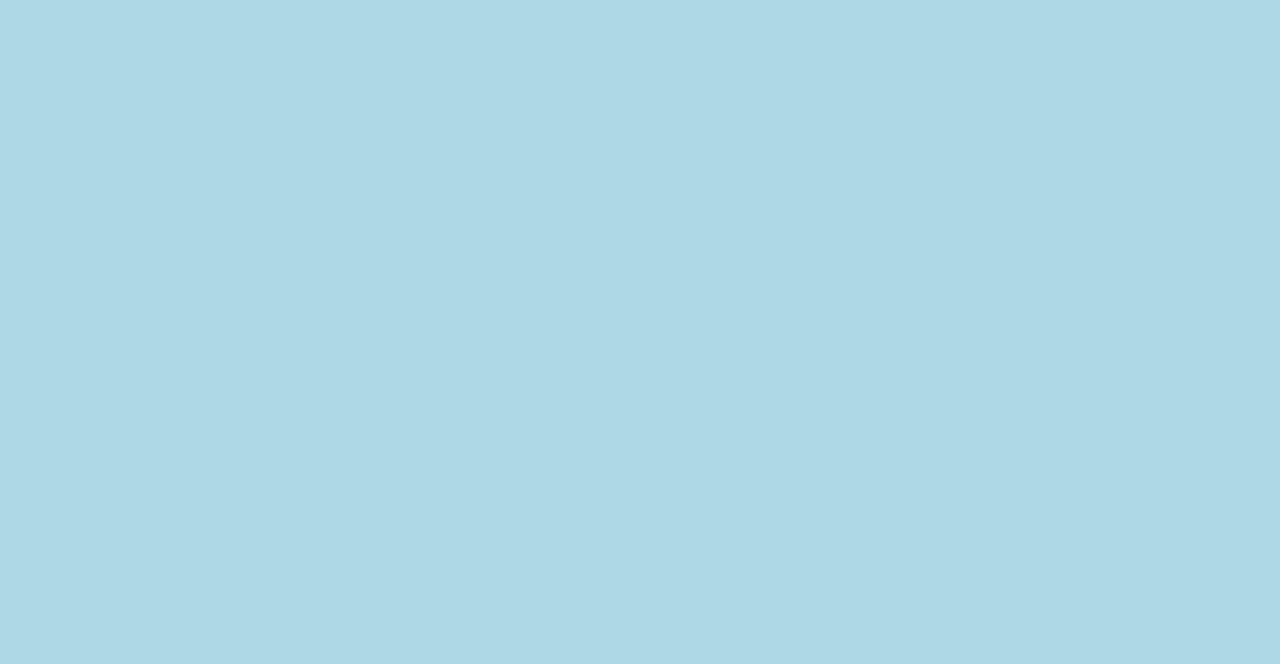
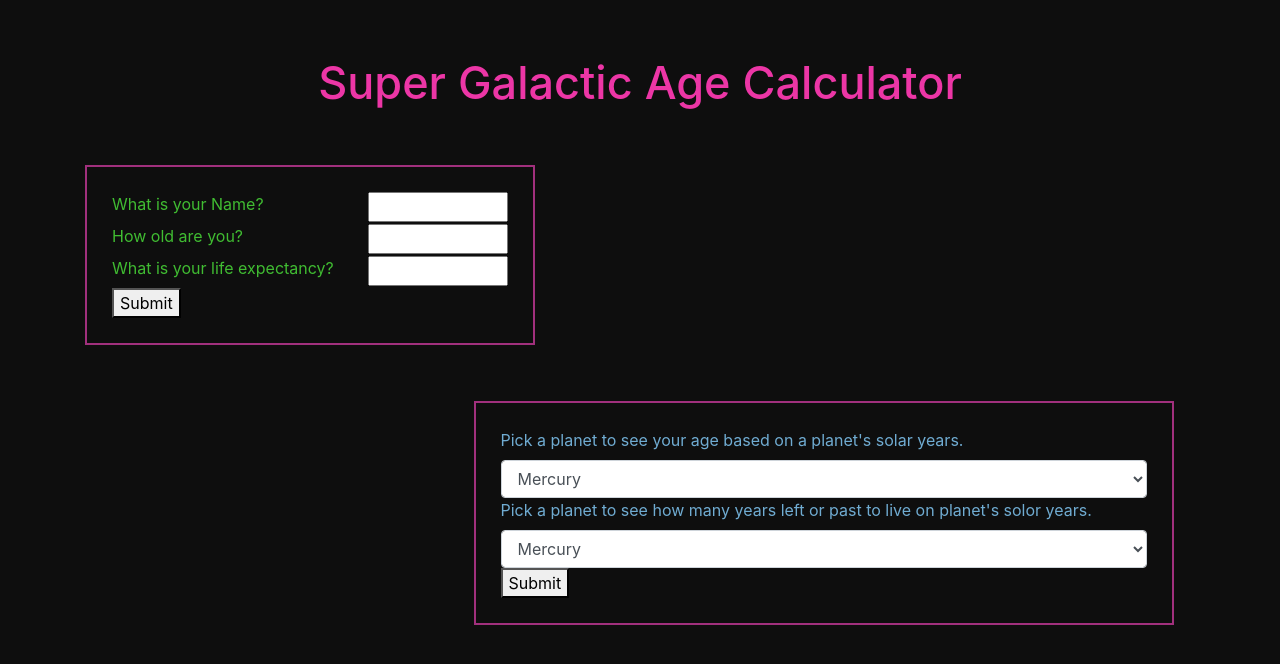
Before and after one commit to SueRtx/project-age-calculator, a website built with webpack: page src/index.html in a window 1280 px wide. Built offline with nearby package versions, Linux system fonts and the light colour scheme.

Commit message:
Add basic html and css.

```diff
--- a/src/css/styles.css
+++ b/src/css/styles.css
@@ -1,3 +1,32 @@
 body {
-  background-color: lightblue;
+  background-color: rgb(14, 14, 14);
 }
+
+h1 {
+  margin-top: 5%;
+  color:rgb(236, 54, 166);
+  text-align: center;
+  font-size: 45px;
+}
+
+#user-form{
+  color:rgb(64, 188, 50);
+  border: 2px solid rgb(161, 48, 125);
+  width: 450px;
+  margin-top: 5%;
+  padding: 25px;
+}
+
+#userName, #userAgeNow, #userAgeEnd {
+  width: 140px;
+  float: right
+}
+
+#planet-form {
+  color:rgb(112, 172, 210);
+  border: 2px solid rgb(161, 48, 125);
+  width: 700px;
+  margin-top: 5%;
+  margin-left: 35%;
+  padding: 25px;
+}
--- a/src/index.html
+++ b/src/index.html
@@ -1,11 +1,49 @@
 <!DOCTYPE html>
 <html>
 <head>
-  <title>Galatic Age Calculator</title>
+  <title>Super Galatic Age Calculator</title>
 </head>
 <body>
+  <div class="container">
+    <h1>Super Galactic Age Calculator</h1>
+    <form id="user-form">
+      <div>
+        <label for="userName">What is your Name?</label>
+        <input type="text" id="userName">
+        <label for="userAgeNow">How old are you?</label>
+        <input type="number" id="userAgeNow">
+        <label for="userAgeEnd">What is your life expectancy?</label>
+        <input type="text" id="userAgeEnd">
+        <button type="submit">Submit</button>
+      </div>
+    </form>
 
+    <form id="planet-form">
+      <div>
+        <label for="planet">Pick a planet to see your age based on a planet's solar years.</label>
+        <select class="form-control" id="food">
+          <option value="mercury"checked>Mercury</option>
+          <option value="venus">Venus</option>
+          <option value="mars">Mars</option>
+          <option value="jupiter">Jupiter</option>
+        </select>
+      </div>
 
+      <div>
+        <label for="planet">Pick a planet to see how many years left or past to live on  planet's solor years.</label>
+        <select class="form-control" id="food">
+          <option value="mercury"checked>Mercury</option>
+          <option value="venus">Venus</option>
+          <option value="mars">Mars</option>
+          <option value="jupiter">Jupiter</option>
+        </select>
+      </div>
+      <button type="submit">Submit</button>
+    </form>
 
+    <ul id="response"></ul>
+    <ul id="response2"></ul>
+
+  </div>
 </body>
 </html>
```
Also changed, not shown: __tests__/planet.test.js (+2 -1 lines).
